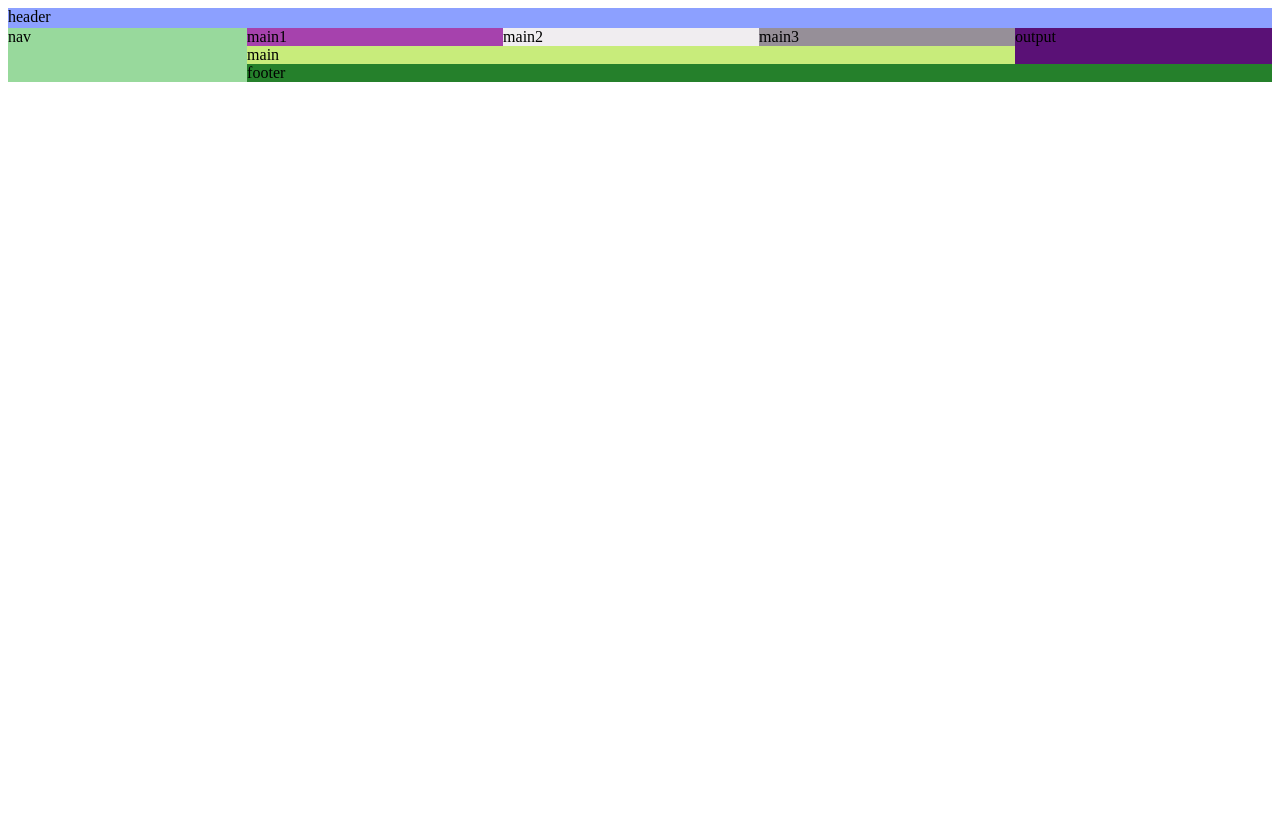
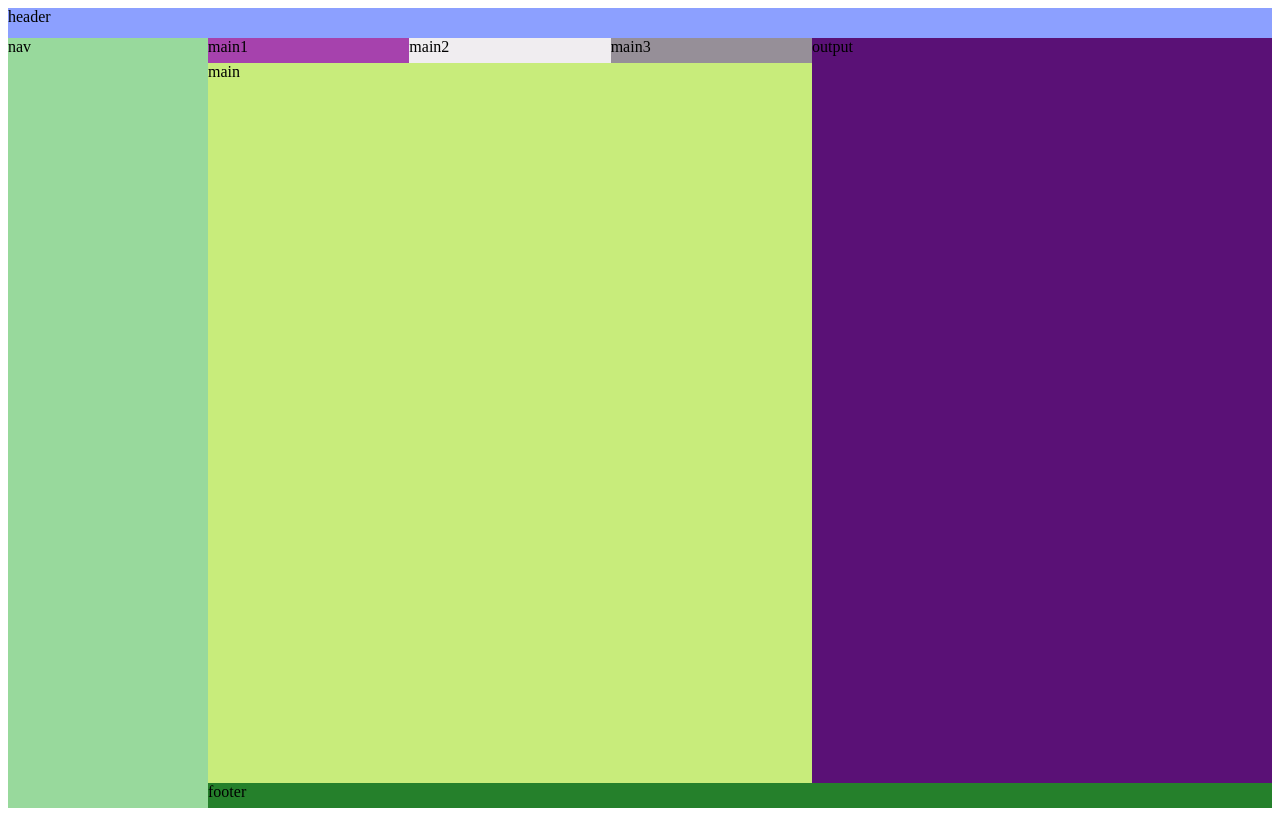
Before and after one commit to maxmarumbwa/wildfire_monitoting_flask_app, a Flask app: template templates/getfwi.html in a window 1280 px wide. Before the commit the page ends 82 px from the top, so only its background shows below. Run offline with Flask 3, Linux system fonts and the light colour scheme; the template is opened without the code that fills it, so the values that code supplies are empty.

Commit message:
dimentions on the divs

```diff
--- a/templates/getfwi.html
+++ b/templates/getfwi.html
@@ -9,42 +9,50 @@
 <style>
     .weather-container {
         display: grid;
+        height: 100vh;
         grid-template-areas:
             "header header header header header"
             "nav maintab maintab1 maintab2 output"
             "nav main main main output"
             "nav footer footer footer footer";
+        grid-template-columns: 200px 1fr 1fr 1fr 460px;
+        grid-template-rows: 30px 25px 1fr 25px;
     }
 
     .header {
         background: #8ca0ff;
         grid-area: header;
-        height: 20px;
+
     }
 
     .nav {
         grid-area: nav;
         background: #98d99c;
+
     }
 
     .main {
         grid-area: main;
         background: #c8ec7b;
+
     }
 
     .maintab {
         grid-area: maintab;
         background: #a642ad;
+
     }
 
     .maintab1 {
         grid-area: maintab1;
         background: #f0edf0;
+
     }
 
     .maintab2 {
         grid-area: maintab2;
         background: #968f98;
+
     }
 
     .output {
```
